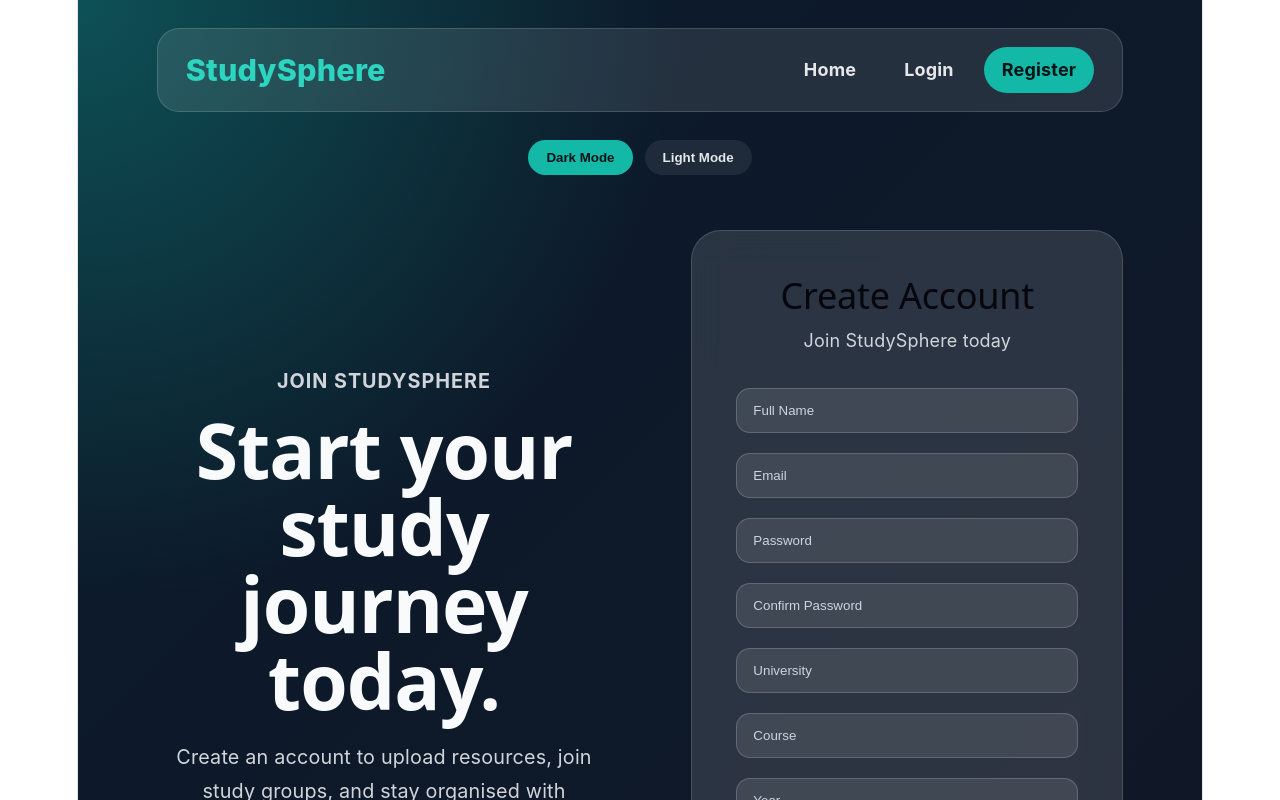
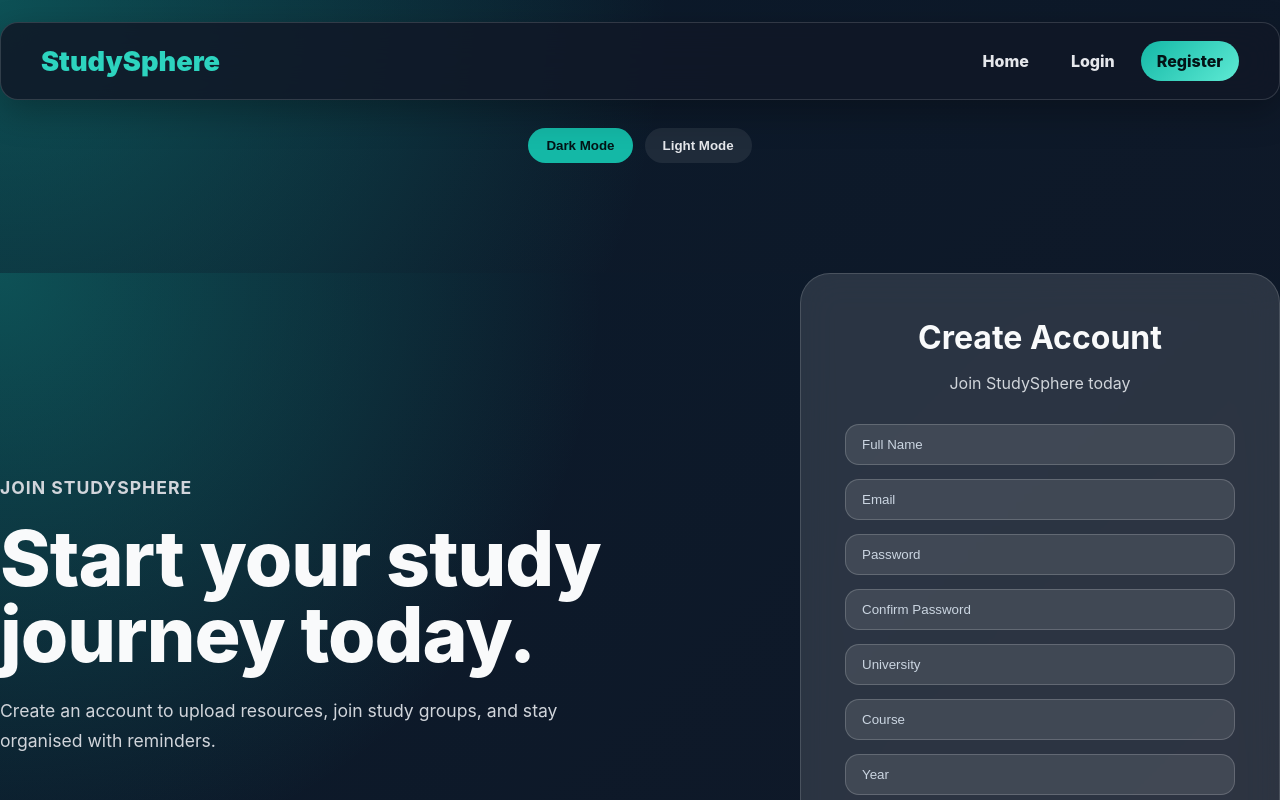
Before and after one commit to aishataminu90-sys/studysphere, a React (Vite) app in the folder studysphere-client/: page /register in a window 1280 px wide. Shown: the top 800 px of the page. Built offline with nearby package versions, Linux system fonts and the light colour scheme.

Commit message:
Frontend styling updates + layout fixes

```diff
--- a/studysphere-client/src/App.css
+++ b/studysphere-client/src/App.css
@@ -1,4 +1,4 @@
-.counter {
+/* .counter {
   font-size: 16px;
   padding: 5px 10px;
   border-radius: 5px;
@@ -181,4 +181,4 @@
     right: 0;
     border-right-color: var(--border);
   }
-}
+} */
--- a/studysphere-client/src/App.jsx
+++ b/studysphere-client/src/App.jsx
@@ -1,17 +1,28 @@
+import { useState } from "react";
 import { BrowserRouter as Router, Routes, Route } from "react-router-dom";
+
 import Home from "./pages/Home";
 import Login from "./pages/Login";
 import Register from "./pages/Register";
-import "./styles/Layout.css";
+
+import Navbar from "./components/Navbar";
+import ThemeToggle from "./components/ThemeToggle";
 
 function App() {
+  const [theme, setTheme] = useState("glass");
+
   return (
     <Router>
-      <Routes>
-        <Route path="/" element={<Home />} />
-        <Route path="/login" element={<Login />} />
-        <Route path="/register" element={<Register />} />
-      </Routes>
+      <main className={`app ${theme}`}>
+        <Navbar theme={theme} />
+        <ThemeToggle theme={theme} setTheme={setTheme} />
+
+        <Routes>
+          <Route path="/" element={<Home theme={theme} />} />
+          <Route path="/login" element={<Login theme={theme} />} />
+          <Route path="/register" element={<Register theme={theme} />} />
+        </Routes>
+      </main>
     </Router>
   );
 }
--- a/studysphere-client/src/components/Navbar.jsx
+++ b/studysphere-client/src/components/Navbar.jsx
@@ -11,7 +11,7 @@ import CloseRoundedIcon from "@mui/icons-material/CloseRounded";
 // Navbar styling
 import "../styles/Navbar.css";
 
-function Navbar() {
+function Navbar({ theme }) {
   // Controls whether the mobile dropdown menu is visible
   const [menuOpen, setMenuOpen] = useState(false);
 
--- a/studysphere-client/src/index.css
+++ b/studysphere-client/src/index.css
@@ -1,112 +1,32 @@
-:root {
-  --text: #6b6375;
-  --text-h: #08060d;
-  --bg: #fff;
-  --border: #e5e4e7;
-  --code-bg: #f4f3ec;
-  --accent: #aa3bff;
-  --accent-bg: rgba(170, 59, 255, 0.1);
-  --accent-border: rgba(170, 59, 255, 0.5);
-  --social-bg: rgba(244, 243, 236, 0.5);
-  --shadow:
-    rgba(0, 0, 0, 0.1) 0 10px 15px -3px, rgba(0, 0, 0, 0.05) 0 4px 6px -2px;
-
-  --sans: system-ui, 'Segoe UI', Roboto, sans-serif;
-  --heading: system-ui, 'Segoe UI', Roboto, sans-serif;
-  --mono: ui-monospace, Consolas, monospace;
-
-  font: 18px/145% var(--sans);
-  letter-spacing: 0.18px;
-  color-scheme: light dark;
-  color: var(--text);
-  background: var(--bg);
-  font-synthesis: none;
-  text-rendering: optimizeLegibility;
-  -webkit-font-smoothing: antialiased;
-  -moz-osx-font-smoothing: grayscale;
-
-  @media (max-width: 1024px) {
-    font-size: 16px;
-  }
+* {
+  box-sizing: border-box;
 }
 
-@media (prefers-color-scheme: dark) {
-  :root {
-    --text: #9ca3af;
-    --text-h: #f3f4f6;
-    --bg: #16171d;
-    --border: #2e303a;
-    --code-bg: #1f2028;
-    --accent: #c084fc;
-    --accent-bg: rgba(192, 132, 252, 0.15);
-    --accent-border: rgba(192, 132, 252, 0.5);
-    --social-bg: rgba(47, 48, 58, 0.5);
-    --shadow:
-      rgba(0, 0, 0, 0.4) 0 10px 15px -3px, rgba(0, 0, 0, 0.25) 0 4px 6px -2px;
-  }
-
-  #social .button-icon {
-    filter: invert(1) brightness(2);
-  }
+html,
+body,
+#root {
+  margin: 0;
+  width: 100%;
+  min-height: 100%;
+  background: #f8faf5;
 }
 
 body {
-  margin: 0;
-  font-family: Arial, sans-serif;
+  overflow-x: hidden;
 }
 
-#root {
-  width: 1126px;
-  max-width: 100%;
-  margin: 0 auto;
-  text-align: center;
-  border-inline: 1px solid var(--border);
-  min-height: 100svh;
-  display: flex;
-  flex-direction: column;
-  box-sizing: border-box;
+.app {
+  min-height: 100vh;
+  width: 100%;
+  padding-top: 22px;
 }
 
-h1,
-h2 {
-  font-family: var(--heading);
-  font-weight: 500;
-  color: var(--text-h);
+.app.glass {
+  background:
+    radial-gradient(circle at top left, rgba(20, 184, 166, 0.35), transparent 40%),
+    linear-gradient(135deg, #0a1a2b, #111827);
 }
 
-h1 {
-  font-size: 56px;
-  letter-spacing: -1.68px;
-  margin: 32px 0;
-  @media (max-width: 1024px) {
-    font-size: 36px;
-    margin: 20px 0;
-  }
+.app.campus {
+  background: #f8faf5;
 }
-h2 {
-  font-size: 24px;
-  line-height: 118%;
-  letter-spacing: -0.24px;
-  margin: 0 0 8px;
-  @media (max-width: 1024px) {
-    font-size: 20px;
-  }
-}
-p {
-  margin: 0;
-}
-
-code,
-.counter {
-  font-family: var(--mono);
-  display: inline-flex;
-  border-radius: 4px;
-  color: var(--text-h);
-}
-
-code {
-  font-size: 15px;
-  line-height: 135%;
-  padding: 4px 8px;
-  background: var(--code-bg);
-}
--- a/studysphere-client/src/pages/Home.jsx
+++ b/studysphere-client/src/pages/Home.jsx
@@ -1,12 +1,6 @@
-// Imports React and useState so the page can store and update the selected theme
-import React, { useState } from "react";
-
+import React from "react";
 // Imports the CSS file for the Home page
 import "../styles/Home.css";
-
-// Shared components used across multiple pages
-import Navbar from "../components/Navbar";
-import ThemeToggle from "../components/ThemeToggle";
 
 // Material UI icons used for the feature cards and study plan card
 import FolderRoundedIcon from "@mui/icons-material/FolderRounded";
@@ -22,17 +16,11 @@ const themes = {
   campus: "Light Mode",
 };
 
-function Home() {
-  // Stores the current theme. The default theme is "glass" which is the dark mode
-  const [theme, setTheme] = useState("glass");
+function Home({theme}) {
 
   return (
     // The selected theme is added as a class name so CSS can change the page style
     <main className={`home ${theme}`}>
-      <Navbar />
-
-      {/* Sends the current theme and the function to change it into ThemeToggle */}
-      <ThemeToggle theme={theme} setTheme={setTheme} />
 
       {/* Keeps the main page content aligned and centered */}
       <div className="page-content">
--- a/studysphere-client/src/pages/Login.jsx
+++ b/studysphere-client/src/pages/Login.jsx
@@ -7,12 +7,9 @@ import { Link } from "react-router-dom";
 import "../styles/Login.css";
 
 // Shared components used across pages
-import Navbar from "../components/Navbar";
 import ThemeToggle from "../components/ThemeToggle";
 
-function Login() {
-  // Stores the current theme. "glass" is dark mode and "campus" is light mode.
-  const [theme, setTheme] = useState("glass");
+function Login({theme}) {
 
   // Stores the values typed into the login form
   const [form, setForm] = useState({
@@ -71,10 +68,6 @@ function Login() {
   return (
     // Adds the selected theme as a class so CSS can switch between dark and light mode
     <main className={`page login-page ${theme}`}>
-      <Navbar />
-
-      {/* Allows the user to switch between dark and light mode */}
-      <ThemeToggle theme={theme} setTheme={setTheme} />
 
       <section className="login-wrapper">
         {/* Left side text section */}
--- a/studysphere-client/src/pages/Register.jsx
+++ b/studysphere-client/src/pages/Register.jsx
@@ -6,12 +6,11 @@ import { Link } from "react-router-dom";
 import "../styles/Register.css";
 
 // Shared components
-import Navbar from "../components/Navbar";
 import ThemeToggle from "../components/ThemeToggle";
 
-function Register() {
+function Register({theme}) {
   // Controls dark/light mode
-  const [theme, setTheme] = useState("glass");
+  //const [theme, setTheme] = useState("glass");
 
   // Stores all user input from the form
   const [form, setForm] = useState({
@@ -101,10 +100,10 @@ function Register() {
   return (
     // Applies the selected theme dark or light mode
     <main className={`page register-page ${theme}`}>
-      <Navbar />
+
 
       {/* Theme switcher component */}
-      <ThemeToggle theme={theme} setTheme={setTheme} />
+      {/* <ThemeToggle theme={theme} setTheme={setTheme} /> */}
 
       <section className="register-wrapper">
         {/* Left side informational content */}
--- a/studysphere-client/src/styles/Home.css
+++ b/studysphere-client/src/styles/Home.css
@@ -9,8 +9,14 @@ body {
 
 .home {
   min-height: 100vh;
-  padding: 28px 7%;
+  width: 100%;
+  padding: 22px 6%;
+  overflow-x: hidden;
+}
 
+.page-content {
+  max-width: 1500px;
+  margin: 0 auto;
 }
 
 .feature-icon {
@@ -45,9 +51,10 @@ body {
 
 .hero {
   display: grid;
-  grid-template-columns: 1.1fr 0.9fr;
-  gap: 50px;
+  grid-template-columns: 1fr 0.95fr;
+  gap: 70px;
   align-items: center;
+  min-height: 54vh;
 }
 
 .tagline {
@@ -64,11 +71,12 @@ body {
   .hero h1 {
   font-weight: 800;
   letter-spacing: -1px;
-  font-size: clamp(2.7rem, 6vw, 5.7rem);
-  line-height: 1;
+  font-size: clamp(3.2rem, 5.8vw, 6.7rem);
+  line-height: 0.95;
   margin: 14px 0 22px;
   color: inherit;
 }
+
 
 
  /* .hero h1 {
@@ -81,9 +89,9 @@ body {
 
 
 .description {
-  font-size: 1.1rem;
-  line-height: 1.7;
   max-width: 620px;
+  font-size: clamp(1rem, 1.2vw, 1.25rem);
+  line-height: 1.6;
   color: #d1d5db; /* ADD THIS */
 }
 
@@ -105,6 +113,9 @@ body {
   padding: 26px;
   border-radius: 30px;
   backdrop-filter: blur(18px);
+  width: 100%;
+  max-width: 620px;
+  justify-self: end;
 }
 
 .card-header {
@@ -137,13 +148,20 @@ body {
 .features {
   display: grid;
   grid-template-columns: repeat(4, 1fr);
-  gap: 18px;
-  margin-top: 70px;
+  gap: 24px;
+  margin-top: 42px;
 }
 
 .feature-card {
+  min-height: 135px;
   padding: 24px;
   border-radius: 24px;
+
+}
+
+.feature-card p {
+  font-size: 1rem;
+  line-height: 1.45;
 }
 
 .feature-card span {
@@ -156,7 +174,7 @@ body {
 
 /*  dark mode */
 
-.glass {
+.glass.home {
   background:
     radial-gradient(circle at top left, rgba(20, 184, 166, 0.35), transparent 40%),
     linear-gradient(135deg, #0a1a2b, #111827);
@@ -209,10 +227,9 @@ body {
 }
 
 /*  light mode  */
-
-.campus {
+.campus.home {
   background: #f8faf5;
-  color: #111827; /* darker text */
+  color: #111827;
 }
 
 .campus .hero h1 {
@@ -280,6 +297,10 @@ body {
 
 .hero-card {
   animation-delay: 0.15s;
+}
+
+.hero-text {
+  max-width: 760px;
 }
 
 .feature-card {
@@ -397,3 +418,13 @@ body {
     flex-direction: column;
   }
 }
+
+main.campus.home {
+  background: #f8faf5 !important;
+}
+
+main.glass.home {
+  background:
+    radial-gradient(circle at top left, rgba(20, 184, 166, 0.35), transparent 40%),
+    linear-gradient(135deg, #0a1a2b, #111827) !important;
+}
--- a/studysphere-client/src/styles/Layout.css
+++ /dev/null
@@ -1,24 +0,0 @@
-* {
-  box-sizing: border-box;
-}
-
-body {
-  margin: 0;
-  font-family: "Inter", "Roboto", sans-serif;
-
-}
-
-.page {
-  min-height: 100vh;
-  width: 100%;
-  padding: 28px 7%;
-  transition: 0.3s ease;
-}
-
-.page > .navbar,
-.page > .theme-switcher,
-.page-content {
-  max-width: 1180px;
-  margin-left: auto;
-  margin-right: auto;
-}
--- a/studysphere-client/src/styles/Navbar.css
+++ b/studysphere-client/src/styles/Navbar.css
@@ -1,28 +1,31 @@
 .navbar {
   width: 100%;
-  max-width: 1180px;
+  max-width: 1500px;
   margin: 0 auto 28px;
-  padding: 18px 28px;
+  padding: 18px 40px;
   display: flex;
   justify-content: space-between;
   align-items: center;
-  border-radius: 22px;
-  background: rgba(255, 255, 255, 0.1);
-  border: 1px solid rgba(255, 255, 255, 0.15);
-  position: relative;
-  z-index: 20;
+  border-radius: 18px;
+  background: transparent;
+  border: 1px solid rgba(255, 255, 255, 0.14);
+  box-shadow: 0 12px 35px rgba(0, 0, 0, 0.28);
+  backdrop-filter: blur(18px);
+  position: sticky;
+  top: 14px;
+  z-index: 1000;
 }
 
 .logo {
   font-size: 1.7rem;
-  font-weight: 800;
-  color: #2dd4bf;
+  font-weight: 900;
+  color: #5eead4;
   text-decoration: none;
 }
 
 .nav-links {
   display: flex;
-  gap: 12px;
+  gap: 10px;
   align-items: center;
 }
 
@@ -30,8 +33,8 @@
   position: relative;
   color: #f9fafb;
   text-decoration: none;
-  font-weight: 700;
-  padding: 10px 18px;
+  font-weight: 800;
+  padding: 10px 16px;
   border-radius: 999px;
   transition: all 0.25s ease;
   z-index: 1;
@@ -42,9 +45,9 @@
   position: absolute;
   inset: 0;
   border-radius: 999px;
-  background: #14b8a6;
+  background: linear-gradient(135deg, #14b8a6, #5eead4);
   opacity: 0;
-  transform: scale(0.8);
+  transform: scale(0.85);
   transition: all 0.25s ease;
   z-index: -1;
 }
@@ -70,41 +73,66 @@
   cursor: pointer;
 }
 
-.hamburger-btn svg {
-  display: block;
-  font-size: 1.6rem;
+
+/* Dark mode navbar */
+.glass .navbar {
+  background: rgba(17, 24, 39, 0.82);
+  border: 1px solid rgba(255, 255, 255, 0.12);
+  box-shadow: 0 10px 30px rgba(0, 0, 0, 0.35);
 }
 
 /* Light mode navbar */
-.campus .navbar {
-  background: #ffffff;
-  border: 1px solid #d1d5db;
-  box-shadow: 0 10px 25px rgba(0, 0, 0, 0.05);
+
+.campus.home {
+  background: #f7f9f7;
 }
 
+
+.campus .navbar {
+  width: 100%;
+  max-width: 1200px;
+  margin: 20px auto;
+  padding: 14px 28px;
+
+  display: flex;
+  justify-content: space-between;
+  align-items: center;
+
+  background: #ffffff;
+  border: 1px solid #e5e7eb;
+  border-radius: 16px;
+
+  box-shadow: 0 4px 12px rgba(0, 0, 0, 0.06);
+}
+
+/* logo */
 .campus .logo {
   color: #2f855a;
 }
 
+/* links */
 .campus .nav-links a {
-  color: #18392b;
+  color: #1f2937;
 }
 
-.campus .hamburger-btn {
-  background: #e8f5ee;
-  color: #2f855a;
+/* active / hover */
+.campus .nav-links a.active,
+.campus .nav-links a:hover {
+  background: #2f855a;
+  color: white;
 }
 
-/* Mobile */
+.campus .nav-links a::before {
+  background: #2f855a;
+}
+
+.page-content {
+  padding-top: 20px;
+}
+
 @media (max-width: 700px) {
-  .navbar {
-    padding: 16px 20px;
-  }
-
   .hamburger-btn {
     display: flex;
-    align-items: center;
-    justify-content: center;
   }
 
   .nav-links {
@@ -115,41 +143,48 @@
     display: none;
     flex-direction: column;
     align-items: stretch;
-    gap: 10px;
     padding: 16px;
     border-radius: 22px;
-    backdrop-filter: blur(18px);
+    background: rgba(17, 24, 39, 0.96);
   }
 
   .nav-links.open {
     display: flex;
-    animation: menuDrop 0.25s ease both;
   }
 
   .nav-links a {
     text-align: center;
   }
 
-  .glass .nav-links.open {
-    background: rgba(17, 24, 39, 0.96);
-    border: 1px solid rgba(255, 255, 255, 0.15);
-  }
-
   .campus .nav-links.open {
-    background: #ffffff;
-    border: 1px solid #d1d5db;
-    box-shadow: 0 14px 35px rgba(0, 0, 0, 0.08);
+    background: white;
   }
 }
 
-@keyframes menuDrop {
-  from {
-    opacity: 0;
-    transform: translateY(-8px);
-  }
+/* FINAL THEME OVERRIDES */
 
-  to {
-    opacity: 1;
-    transform: translateY(0);
-  }
+main.glass .navbar {
+  background: rgba(17, 24, 39, 0.86) !important;
+  border: 1px solid rgba(255, 255, 255, 0.14) !important;
+  box-shadow: 0 12px 35px rgba(0, 0, 0, 0.28) !important;
 }
+
+main.campus .navbar {
+  background: #ffffff !important;
+  border: 1px solid #e5e7eb !important;
+  box-shadow: 0 8px 20px rgba(0, 0, 0, 0.06) !important;
+}
+
+main.campus .logo {
+  color: #2f855a !important;
+}
+
+main.campus .nav-links a {
+  color: #111827 !important;
+}
+
+main.campus .nav-links a:hover,
+main.campus .nav-links a.active {
+  background: #2f855a !important;
+  color: #ffffff !important;
+}
--- a/studysphere-client/src/styles/Register.css
+++ b/studysphere-client/src/styles/Register.css
@@ -8,11 +8,11 @@
 }
 
 .register-wrapper {
-  max-width: 1180px;
-  margin: 55px auto 0;
+  max-width: 1300px;
+  margin: 110px auto 0;
   display: grid;
-  grid-template-columns: 1fr 0.95fr;
-  gap: 80px;
+  grid-template-columns: 1fr 0.85fr;
+  gap: 90px;
   align-items: center;
 }
 
@@ -41,9 +41,10 @@
   padding: 44px;
   border-radius: 30px;
   width: 100%;
-  max-width: 460px;
+  max-width: 480px;
   backdrop-filter: blur(18px);
   text-align: center;
+  justify-self: end;
 }
 
 .register-card h2 {
@@ -57,8 +58,8 @@
 
 .register-card input {
   width: 100%;
-  padding: 14px 16px;
-  margin: 10px 0;
+  padding: 12px 16px;
+  margin: 7px 0;
   border-radius: 14px;
   outline: none;
 }
```
Also changed, not shown: studysphere-client/src/styles/Login.css (+6 -3 lines).
